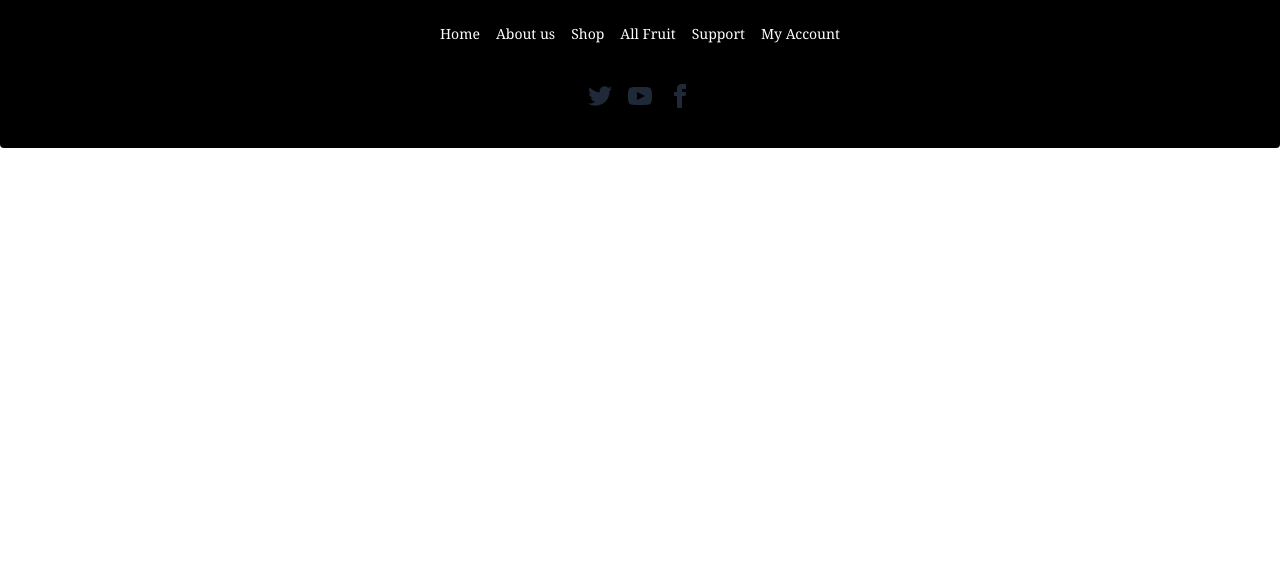
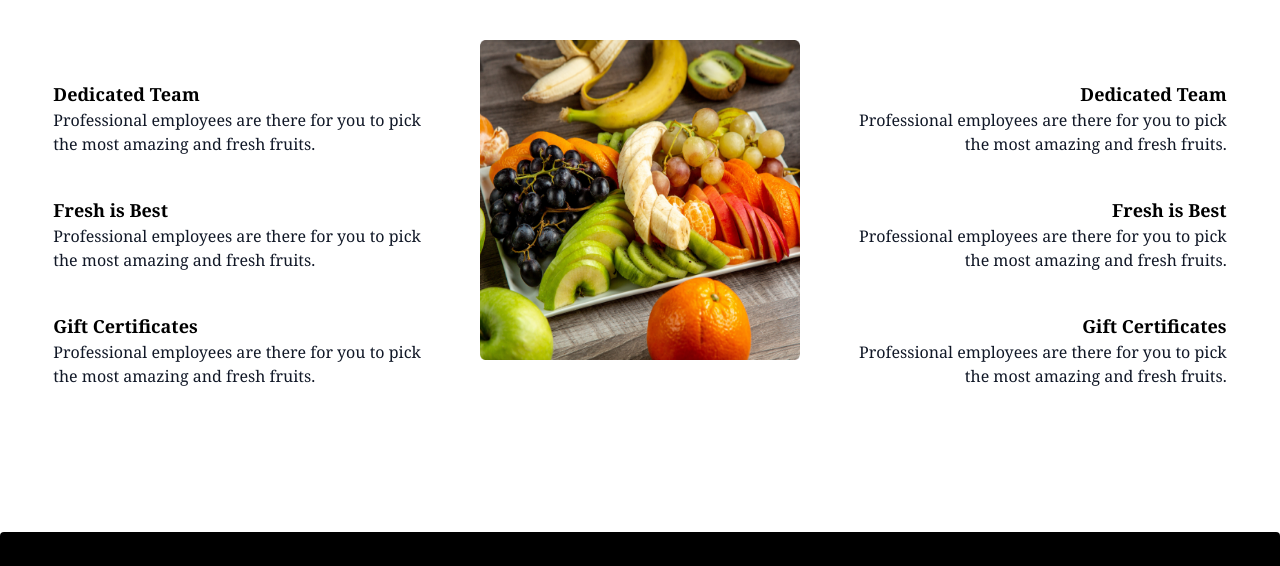
Before and after one commit to Shourav-Shingha/Fruit-Shop, a plain HTML site: page index.html in a window 1280 px wide. Shown: the part 2454-3020 px from the top of the page. Before the commit the page ends 2602 px from the top, so only its background shows below. Drawn offline with nearby package versions, Linux system fonts and the light colour scheme.

Commit message:
choose section complete

```diff
--- a/index.html
+++ b/index.html
@@ -404,21 +404,46 @@
         </section>
         <!-- team section end -->
         <!-- choose us sec start -->
-        <!-- <section class="w-11/12 m-auto h-[700px] ">
-            <h3>Why Choose Us</h3>
-            <p>Contrary to popular belief, is not simply random text. It has roots in a piece of classical Latin literature from 45 BC,
+        <section class="w-11/12 m-auto h-[600px] mt-12 ">
+            <h3 class="text-black font-serif text-3xl font-extrabold text-center">Why Choose Us</h3>
+            <p class="text-gray-900 font-serif font-normal text-center">Contrary to popular belief, is not simply random text. It has roots in a piece of classical Latin literature from 45 BC,
             making it over 2000 years old.</p>
-            <div>
+            <div class="grid grid-cols-3 mt-12">
+                <div class="">
+                    <div class="mt-10">
+                        <h2 class="text-black font-serif text-lg font-bold">Dedicated Team</h2>
+                        <p class="text-gray-900 font-serif font-normal">Professional employees are there for you to pick the most amazing and fresh fruits.</p>
+                    </div>
+                    <div class="mt-10">
+                        <h2 class="text-black font-serif text-lg font-bold">Fresh is Best</h2>
+                        <p class="text-gray-900 font-serif font-normal">Professional employees are there for you to pick the most amazing and fresh fruits.</p>
+                    </div>
+                    <div class="mt-10">
+                        <h2 class="text-black font-serif text-lg font-bold">Gift Certificates</h2>
+                        <p class="text-gray-900 font-serif font-normal">Professional employees are there for you to pick the most amazing and fresh fruits.</p>
+                    </div>
+                </div>
+                <div><img class="w-80 h-[320px] m-auto" src="./images/whychoose1.png" alt=""></div>
                 <div>
-                    <div></div>
-                    <div></div>
-                    <div></div>
+                    <div class="mt-10 text-right">
+                        <h2 class="text-black font-serif text-lg font-bold">Dedicated Team</h2>
+                        <p class="text-gray-900 font-serif font-normal">Professional employees are there for you to pick the most amazing
+                            and fresh fruits.</p>
+                    </div>
+                    <div class="mt-10 text-right">
+                        <h2 class="text-black font-serif text-lg font-bold">Fresh is Best</h2>
+                        <p class="text-gray-900 font-serif font-normal">Professional employees are there for you to pick the most amazing
+                            and fresh fruits.</p>
+                    </div>
+                    <div class="mt-10 text-right">
+                        <h2 class="text-black font-serif text-lg font-bold">Gift Certificates</h2>
+                        <p class="text-gray-900 font-serif font-normal">Professional employees are there for you to pick the most amazing
+                            and fresh fruits.</p>
+                    </div>
                 </div>
-                <div></div>
-                <div></div>
             </div>
-        </section> -->
-        <!-- choose us sec end -->
+        </section>
+        <!-- choose us sec end-->
     </main>
     <footer>
         <footer class="footer footer-center p-10 bg-black text-base-content rounded">
```
